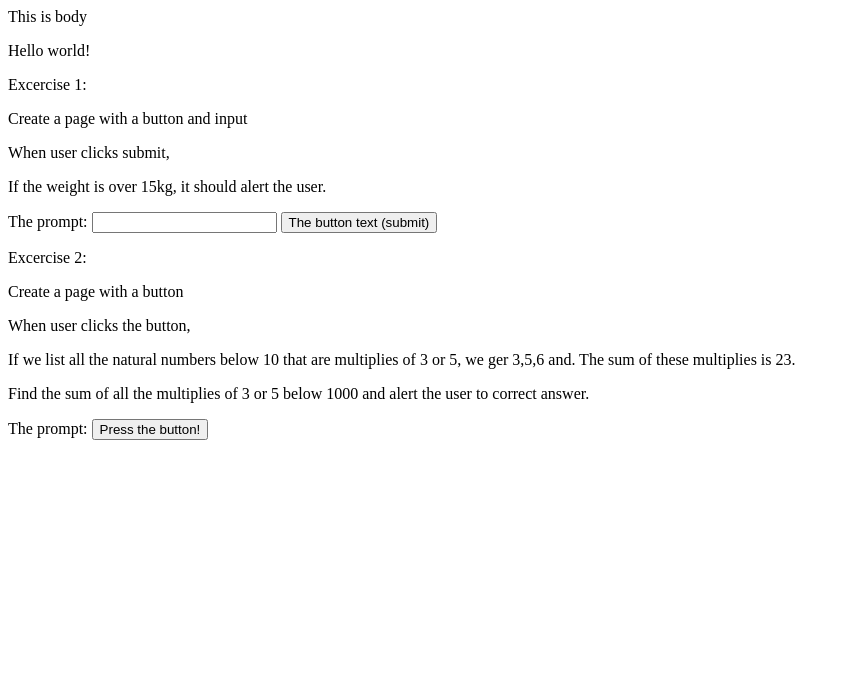
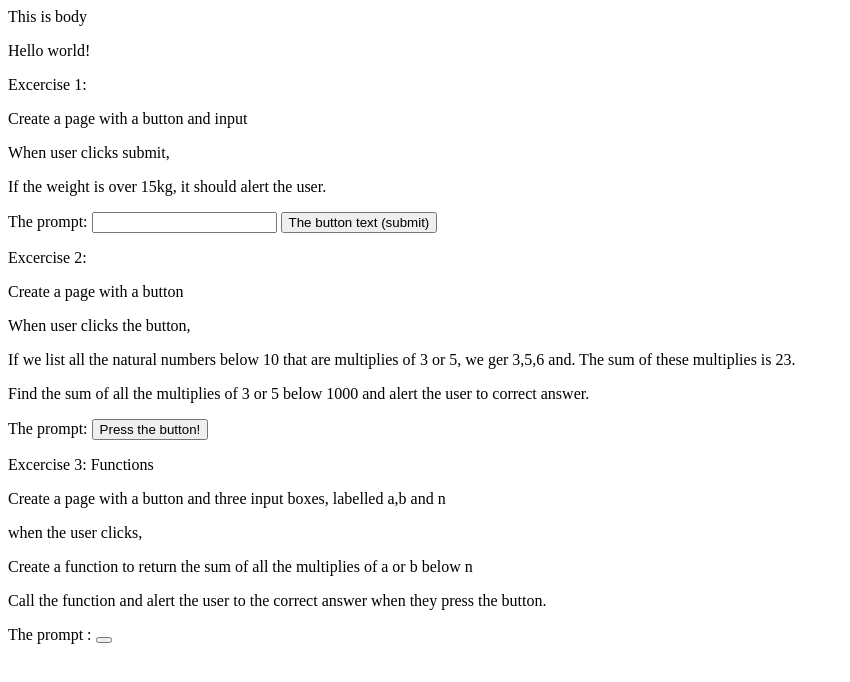
Before and after one commit to Vijay-2899/prgrm_2025, a plain HTML site: page index.html in a window 1280 px wide. Shown: the whole page, without its empty margins (0-850 px from the left). Drawn offline with Linux system fonts and the light colour scheme.

Commit message:
Excercise 3

```diff
--- a/index.html
+++ b/index.html
@@ -28,5 +28,12 @@
             The sum of these multiplies is 23. </p>
         <p>Find the sum of all the multiplies of 3 or 5 below 1000 and alert the user to correct answer.</p>
         <p>The prompt: <button onclick="doIt()">Press the button!</button></p>
+
+        <p>Excercise 3: Functions</p>
+        <p>Create a page with a button and three input boxes, labelled a,b and n</p>
+        <p>when the user clicks,</p>
+        <p>Create a function to return the sum of all the multiplies of a or b below n</p>
+        <p>Call the function and alert the user to the correct answer when they press the button.</p>
+        <p>The prompt : <button onclick="doIt()"Press me..></button></p>
     </body>
 </HTML>
```
